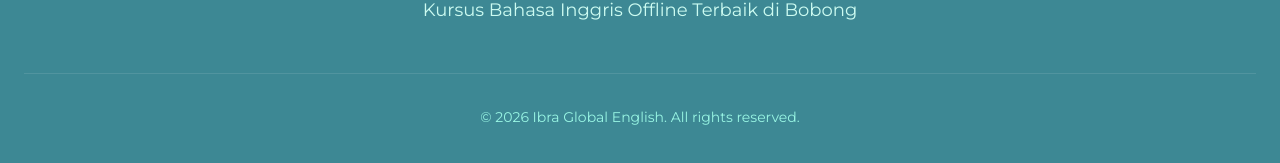
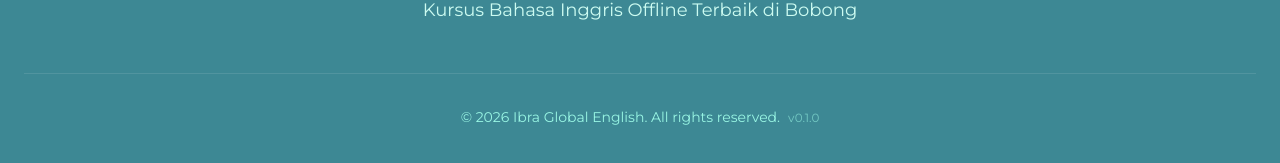
Before and after one commit to umamit/ibra-global-english, a Next.js app: page / in a window 1280 px wide. Shown: the part 6208-6371 px from the top of the page. Built offline with nearby package versions, Linux system fonts and the light colour scheme.

Commit message:
feat: display project version dynamically in footer and configure turbopack.root

```diff
--- a/next.config.mjs
+++ b/next.config.mjs
@@ -1,6 +1,9 @@
 /** @type {import('next').NextConfig} */
 const nextConfig = {
   /* config options here */
+  turbopack: {
+    root: import.meta.dirname,
+  },
 };
 
 export default nextConfig;
--- a/src/components/Footer.jsx
+++ b/src/components/Footer.jsx
@@ -1,4 +1,6 @@
 "use client";
+
+import packageInfo from "../../package.json";
 
 export default function Footer() {
   return (
@@ -12,7 +14,12 @@ export default function Footer() {
           </div>
         </div>
         <p className="footer-desc">Kursus Bahasa Inggris Offline Terbaik di Bobong</p>
-        <p className="footer-copyright">&copy; 2026 Ibra Global English. All rights reserved.</p>
+        <p className="footer-copyright">
+          &copy; 2026 Ibra Global English. All rights reserved.
+          <span className="footer-version" style={{ opacity: 0.6, fontSize: "0.85em", marginLeft: "8px" }}>
+            v{packageInfo.version}
+          </span>
+        </p>
       </div>
     </footer>
   );
```
